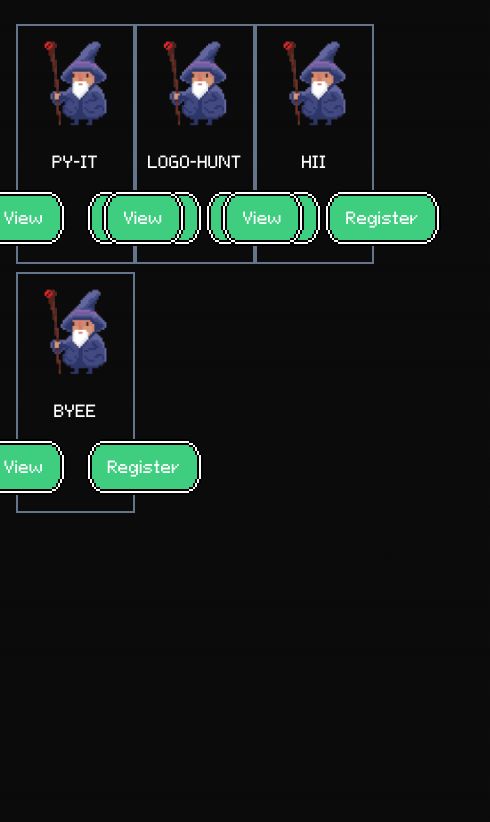
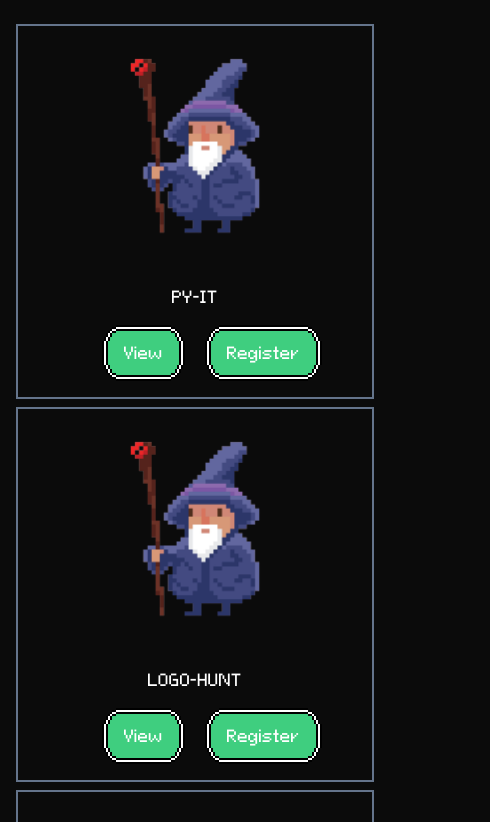
Before and after one commit to scet-converse/converse2k23, a Next.js app: page /events in a window 390 px wide. Shown: the top 822 px of the page, 490 px wide, since content can reach past the window. Built offline with nearby package versions, Linux system fonts and the light colour scheme; no server answers.

Commit message:
made the event page responsive

```diff
--- a/src/app/(root)/events/page.tsx
+++ b/src/app/(root)/events/page.tsx
@@ -10,7 +10,7 @@ const Events = async () => {
     <>
       <div className="grid grid-cols-12 w-full  max-w-1200 mx-auto my-0 p-4">
         {data.map((event) => (
-          <div className="col-span-4 ">
+          <div className="col-span-12 md:col-span-6 lg:col-span-4 ">
             <EventCard
               title={event.eventName}
               imgSrc={event.imgSrc}
```
